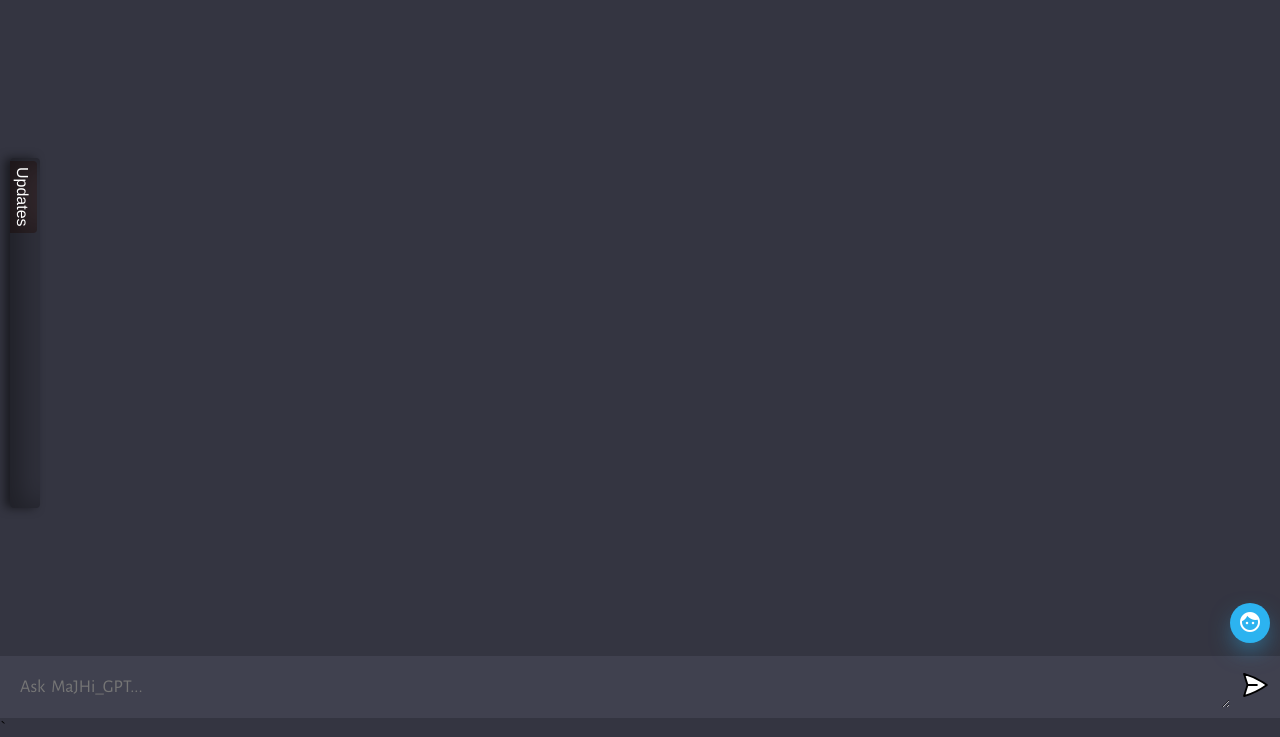
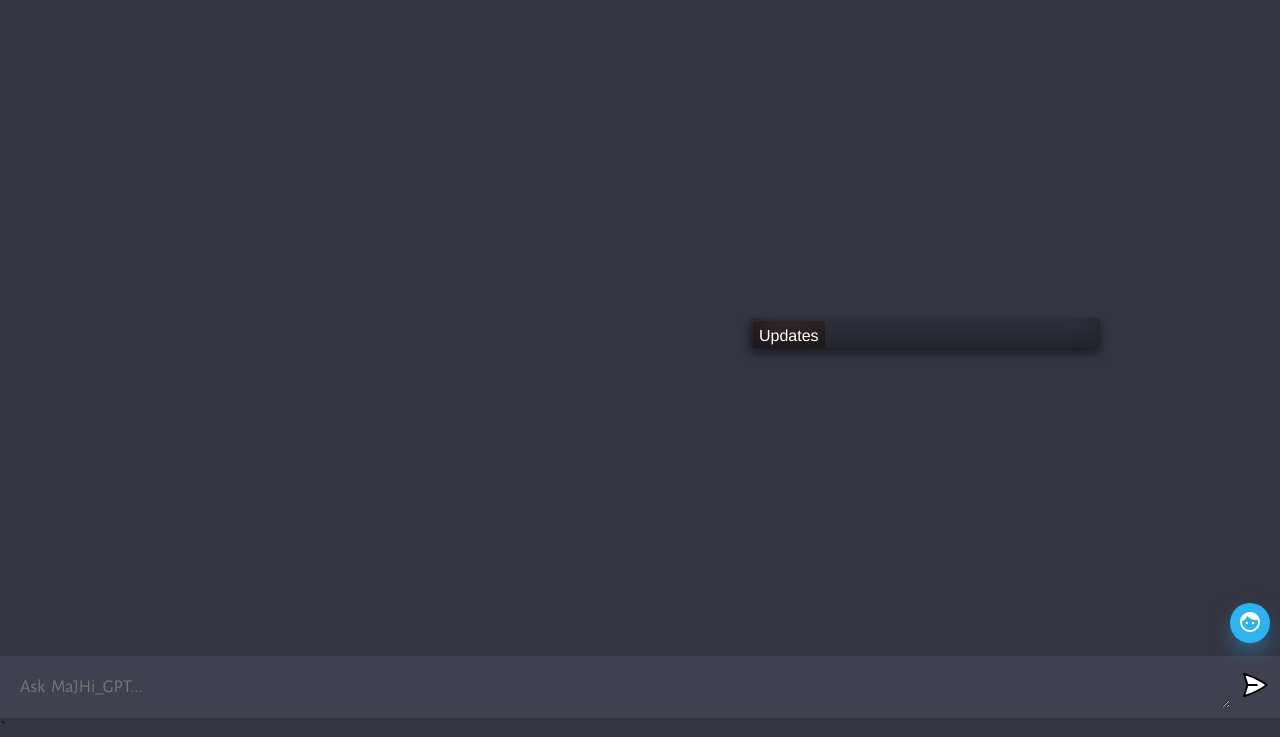
Before and after one commit to Maijied/Majhi_GPT-Chatbot-AI-Based-on-OPENAI-ChatGPT-using-Vite, a website built with Vite: page client/index.html in a window 1280 px wide. Shown: the part 82-819 px from the top of the page. Built offline with nearby package versions, Linux system fonts and the light colour scheme.

Commit message:
Update style.css

```diff
--- a/client/style.css
+++ b/client/style.css
@@ -264,10 +264,23 @@ and (-webkit-min-device-pixel-ratio: 3) {
 	padding: 3px;
 	-webkit-user-select: none;
 	position: absolute;
+	left: 750px;
+	top: 50%;
+	transform: rotate(0deg);
+}
+/* .news {
+	box-shadow: inset 0 -15px 30px #0006,0 5px 10px #00000080;
+	width: 350px;
+	height: 30px;
+	overflow: hidden;
+	border-radius: 4px;
+	padding: 3px;
+	-webkit-user-select: none;
+	position: absolute;
 	left: -150px;
 	top: 50%;
 	transform: rotate(90deg);
-}
+} */
 
 .news span {
   float: left;
```
